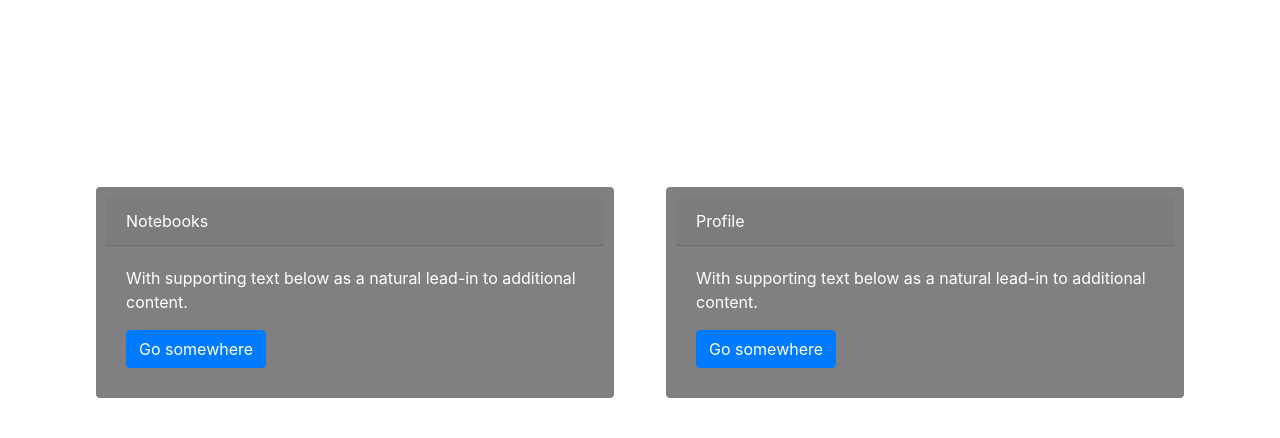
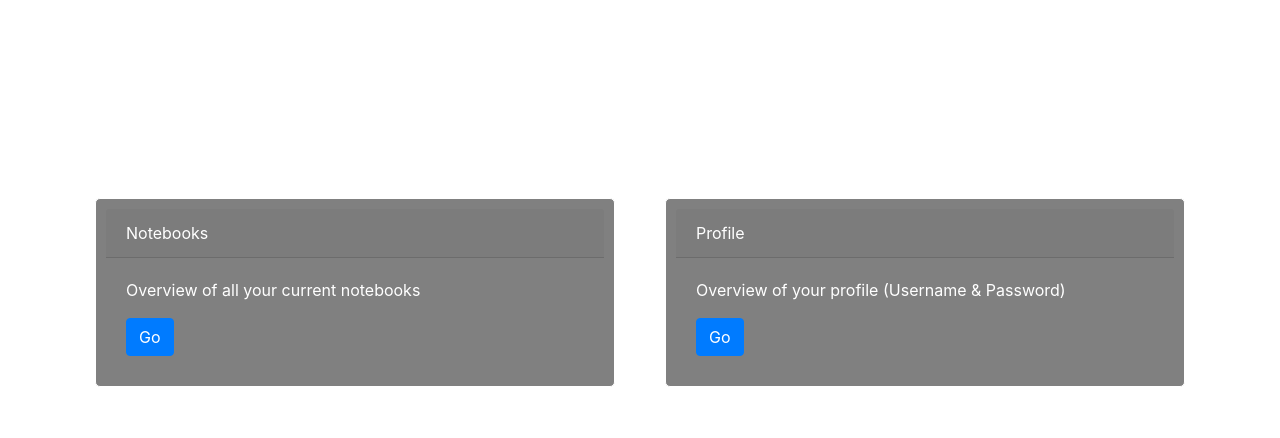
Before and after one commit to stetten97/easynotes, a Python web app: template templates/home.html in a window 1280 px wide. Shown: the part 56-494 px from the top of the page. Run offline with Jinja, Linux system fonts and the light colour scheme; the template is opened without the code that fills it, so the values that code supplies are empty.

Commit message:
Change viewed text of homepage

```diff
--- a/templates/home.html
+++ b/templates/home.html
@@ -11,8 +11,8 @@
             </div>
             <div class="card-body">
               <!-- <h5 class="card-title">Special title treatment</h5> -->
-              <p class="card-text">With supporting text below as a natural lead-in to additional content.</p>
-              <a href="/go_to_notebooks" class="btn btn-primary">Go somewhere</a>
+              <p class="card-text">Overview of all your current notebooks</p>
+              <a href="/go_to_notebooks" class="btn btn-primary">Go</a>
             </div>
           </div>
         </div>
@@ -23,8 +23,8 @@
           </div>
           <div class="card-body">
             <!-- <h5 class="card-title">Special title treatment</h5> -->
-            <p class="card-text">With supporting text below as a natural lead-in to additional content.</p>
-            <a href="#" class="btn btn-primary">Go somewhere</a>
+            <p class="card-text">Overview of your profile (Username & Password)</p>
+            <a href="#" class="btn btn-primary">Go</a>
           </div>
         </div>
       </div>
```
